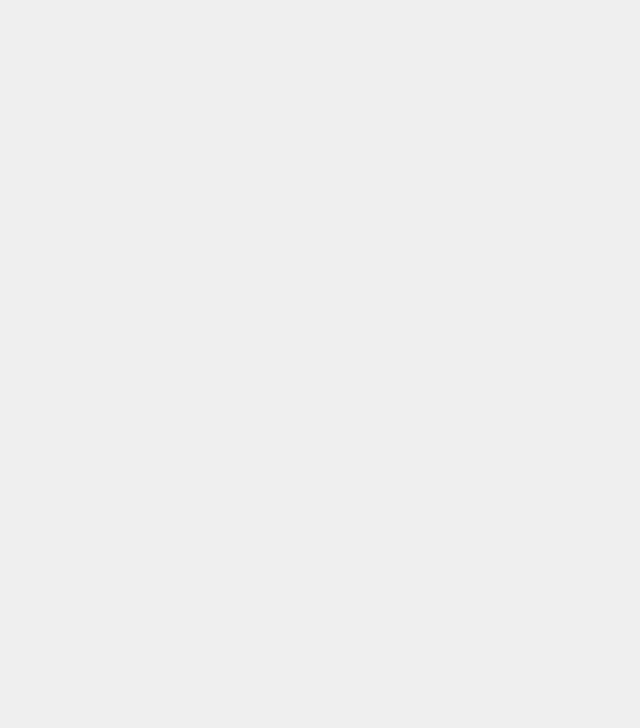
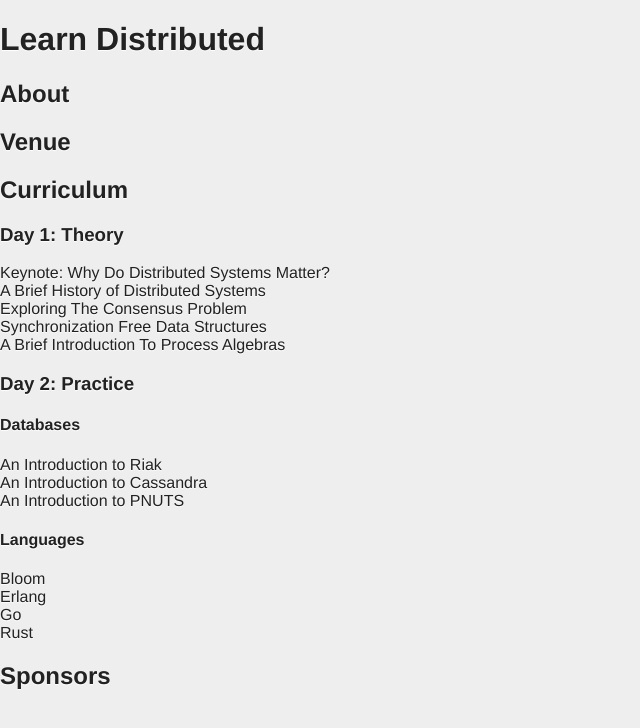
Before and after one commit to cmeiklejohn/learndistributed.com, a plain HTML site: page public/index.html in a window 1280 px wide. Shown: the whole page, without its empty margins (0-640 px from the left). Drawn offline with Linux system fonts and the light colour scheme.

Commit message:
Add basic curriculum outline.

```diff
--- a/public/index.html
+++ b/public/index.html
@@ -10,5 +10,45 @@
   </head>
 
   <body>
+
+  <h1>Learn Distributed</h1>
+
+  <h2>About</h2>
+
+  <h2>Venue</h2>
+
+  <h2>Curriculum</h2>
+
+  <h3>Day 1: Theory</h3>
+
+  <ul>
+    <li>Keynote: Why Do Distributed Systems Matter?</li>
+    <li>A Brief History of Distributed Systems</li>
+    <li>Exploring The Consensus Problem</li>
+    <li>Synchronization Free Data Structures</li>
+    <li>A Brief Introduction To Process Algebras</li>
+  </ul>
+
+  <h3>Day 2: Practice</h3>
+
+  <h4>Databases</h4>
+
+  <ul>
+    <li>An Introduction to Riak</li>
+    <li>An Introduction to Cassandra</li>
+    <li>An Introduction to PNUTS</li>
+  </ul>
+
+  <h4>Languages</h4>
+
+  <ul>
+    <li>Bloom</li>
+    <li>Erlang</li>
+    <li>Go</li>
+    <li>Rust</li>
+  </ul>
+
+  <h2>Sponsors</h2>
+
   </body>
 </html>
```
